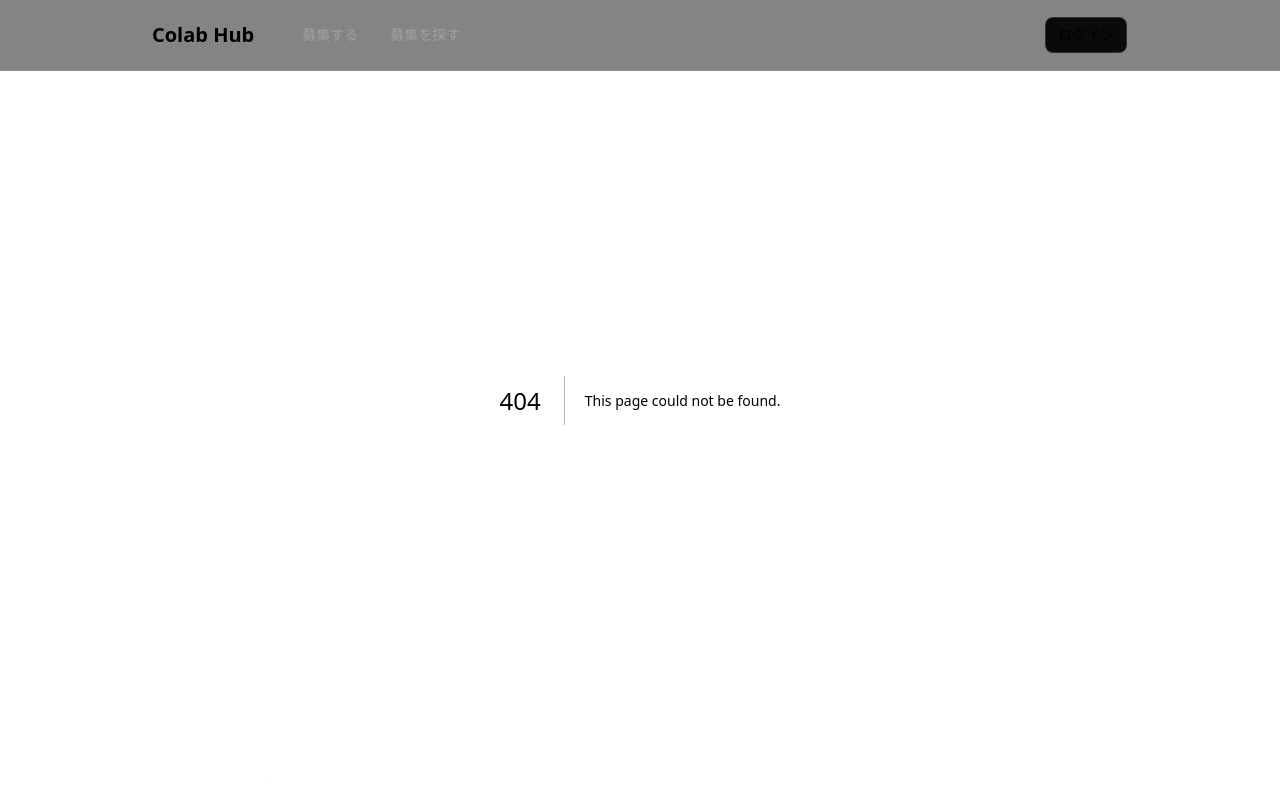
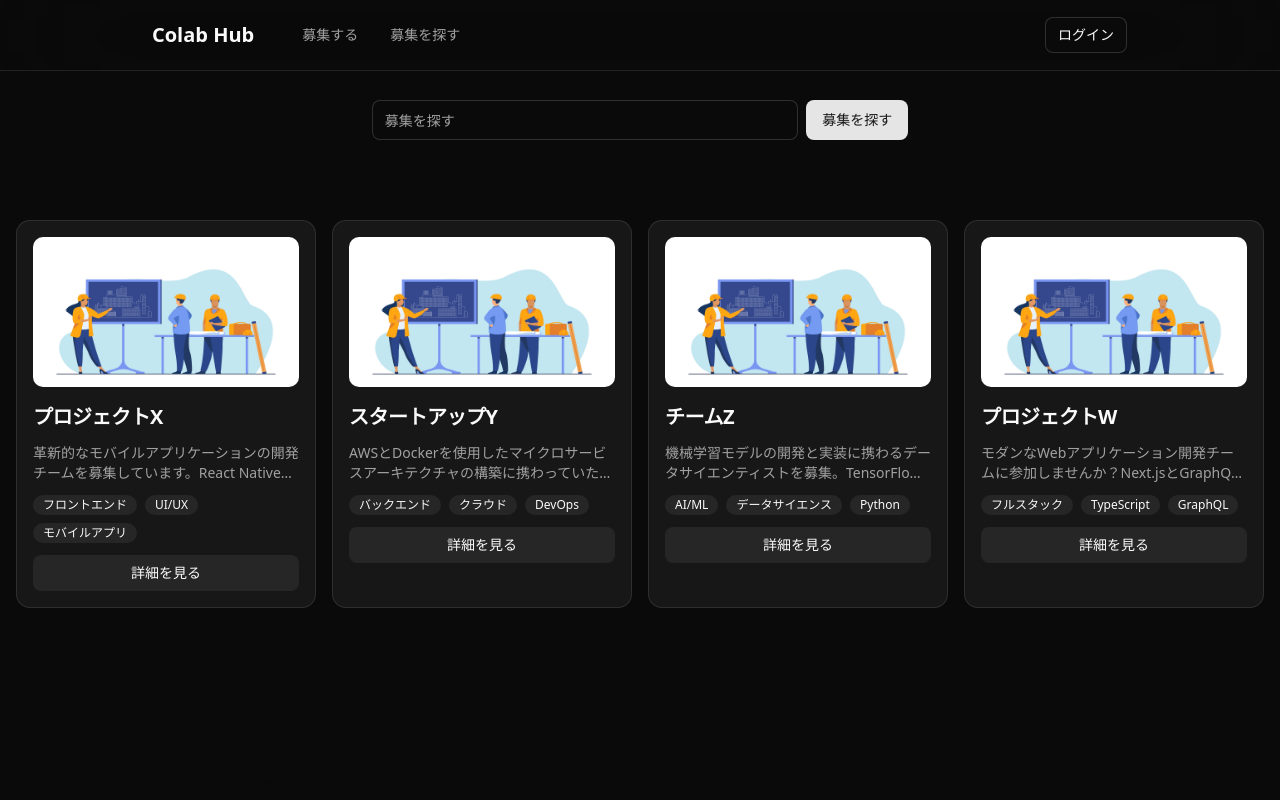
Before and after one commit to colabhub-dev/colabhub.net, a Next.js app: page /search in a window 1280 px wide. Before the commit this address had no page. Shown: the top 800 px of the page. Built offline with nearby package versions, Linux system fonts and the light colour scheme.

Commit message:
💄 Add sample style to /search

```diff
--- a/app/page.tsx
+++ b/app/page.tsx
@@ -1,4 +1,4 @@
-import {Home} from "@/components/Home";
+import { Home } from "@/components/Home";
 
 export default function Page() {
   return <Home />
--- /dev/null
+++ b/app/search/page.tsx
@@ -0,0 +1,56 @@
+import Card from "@/components/card";
+import { Button } from "@/components/ui/button";
+import { Input } from "@/components/ui/input";
+
+const recruitments = [
+    {
+        title: "プロジェクトX",
+        tags: ["フロントエンド", "UI/UX", "モバイルアプリ"],
+        description: "革新的なモバイルアプリケーションの開発チームを募集しています。React Nativeの経験がある方を歓迎します。",
+        img: "/sample.webp",
+        link: "/recruitments/project-x"
+    },
+    {
+        title: "スタートアップY",
+        tags: ["バックエンド", "クラウド", "DevOps"],
+        description: "AWSとDockerを使用したマイクロサービスアーキテクチャの構築に携わっていただけるエンジニアを募集。",
+        img: "/sample.webp",
+        link: "/recruitments/startup-y"
+    },
+    {
+        title: "チームZ",
+        tags: ["AI/ML", "データサイエンス", "Python"],
+        description: "機械学習モデルの開発と実装に携わるデータサイエンティストを募集。TensorFlowの経験がある方を歓迎。",
+        img: "/sample.webp",
+        link: "/recruitments/team-z"
+    },
+    {
+        title: "プロジェクトW",
+        tags: ["フルスタック", "TypeScript", "GraphQL"],
+        description: "モダンなWebアプリケーション開発チームに参加しませんか？Next.jsとGraphQLの経験がある方を歓迎します。",
+        img: "/sample.webp",
+        link: "/recruitments/project-w"
+    }
+]
+
+export default function Page() {
+  return (
+    <main className="min-h-screen pt-25">
+        <div className="items-center justify-center flex">
+            <Input
+                placeholder="募集を探す"
+                className="w-1/2 lg:w-1/3"
+            />
+            <Button className="ml-2">募集を探す</Button>
+        </div>
+        <div className="flex items-center justify-center mt-20 container mx-auto px-4">
+            <div className="grid md:grid-cols-2 lg:grid-cols-4 gap-4">
+                {recruitments.map((recruitment, index) => (
+                    <Card key={index} {...recruitment} />
+                ))}
+            </div>
+        </div>
+
+    </main>
+  )
+}
--- /dev/null
+++ b/components/card.tsx
@@ -0,0 +1,41 @@
+import React from 'react'
+import { card } from "@/lib/type"
+import Link from 'next/link'
+import Image from 'next/image'
+import { Button } from './ui/button'
+
+const Card = (props: card) => {
+    return (
+        <div className="group relative flex flex-col overflow-hidden rounded-xl border bg-card p-4 transition-all hover:shadow-lg">
+            <div className="relative aspect-video w-full overflow-hidden rounded-lg">
+                <Image
+                    src={props.img}
+                    alt={props.title}
+                    fill
+                    className="object-cover transition-transform duration-300 group-hover:scale-105"
+                />
+            </div>
+            <div className="mt-4 space-y-3">
+                <h2 className="text-xl font-semibold tracking-tight">{props.title}</h2>
+                <p className="text-sm text-muted-foreground line-clamp-2">{props.description}</p>
+                <div className="flex flex-wrap gap-2">
+                    {props.tags.map((tag, index) => (
+                        <span
+                            key={index}
+                            className="inline-flex items-center rounded-full bg-secondary px-2.5 py-0.5 text-xs font-medium"
+                        >
+                            {tag}
+                        </span>
+                    ))}
+                </div>
+                <div className="flex items-center">
+                    <Button asChild variant="secondary" size="sm" className="w-full">
+                        <Link href={props.link}>詳細を見る</Link>
+                    </Button>
+                </div>
+            </div>
+        </div>
+    )
+}
+
+export default Card
--- a/components/ui/footer-section.tsx
+++ b/components/ui/footer-section.tsx
@@ -12,7 +12,7 @@ import {
   TooltipProvider,
   TooltipTrigger,
 } from "@/components/ui/tooltip"
-import { Facebook, Github, Instagram, Linkedin, Moon, Send, Sun, Twitter } from "lucide-react"
+import { Facebook, Github, Instagram, Moon, Send, Sun, Twitter } from "lucide-react"
 
 function Footer() {
   const [isDarkMode, setIsDarkMode] = React.useState(true)
--- /dev/null
+++ b/lib/type.ts
@@ -0,0 +1,7 @@
+export interface card {
+    title: string
+    description: string
+    tags: string[]
+    img: string
+    link: string
+}
```
Also changed, not shown: public/sample.webp (added).
